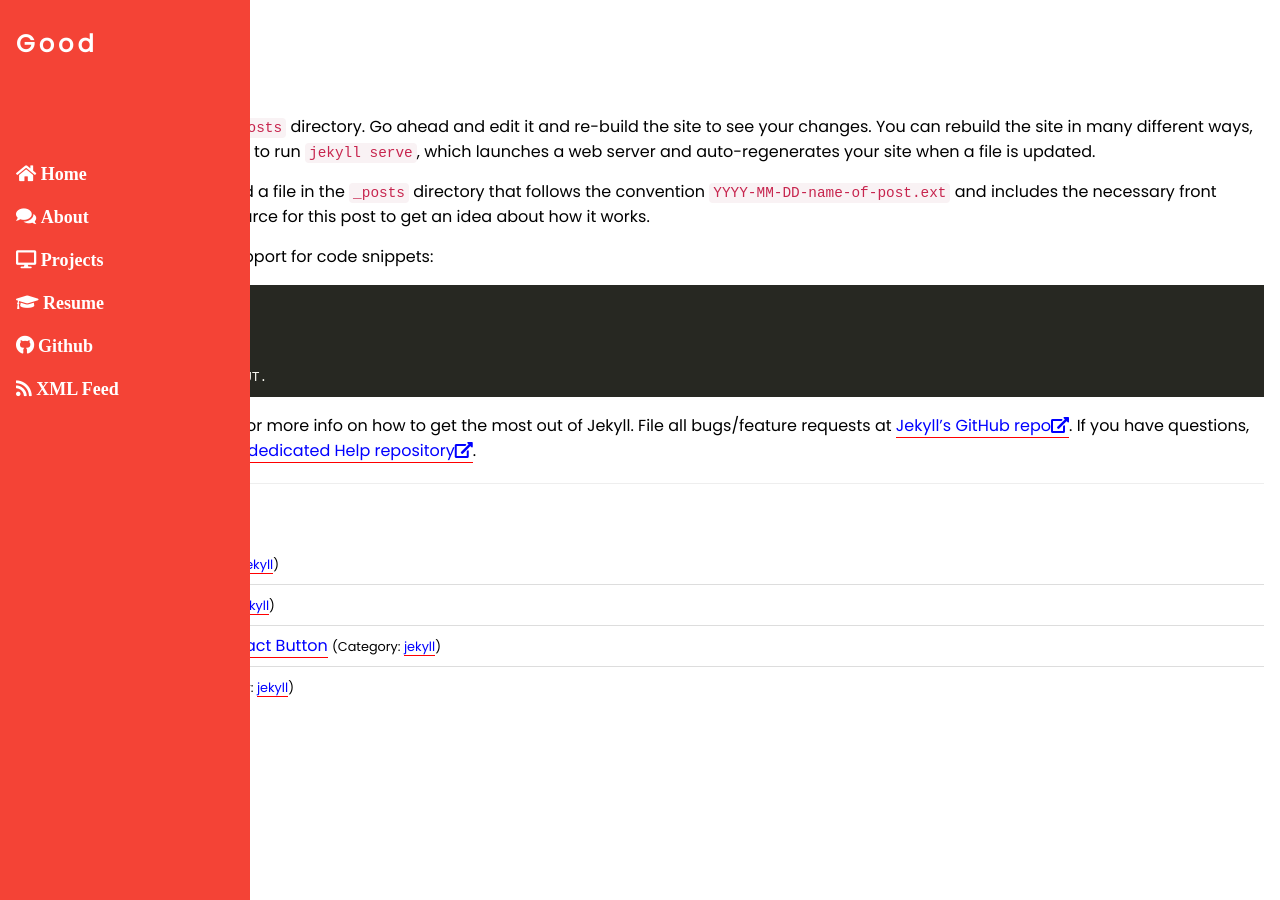
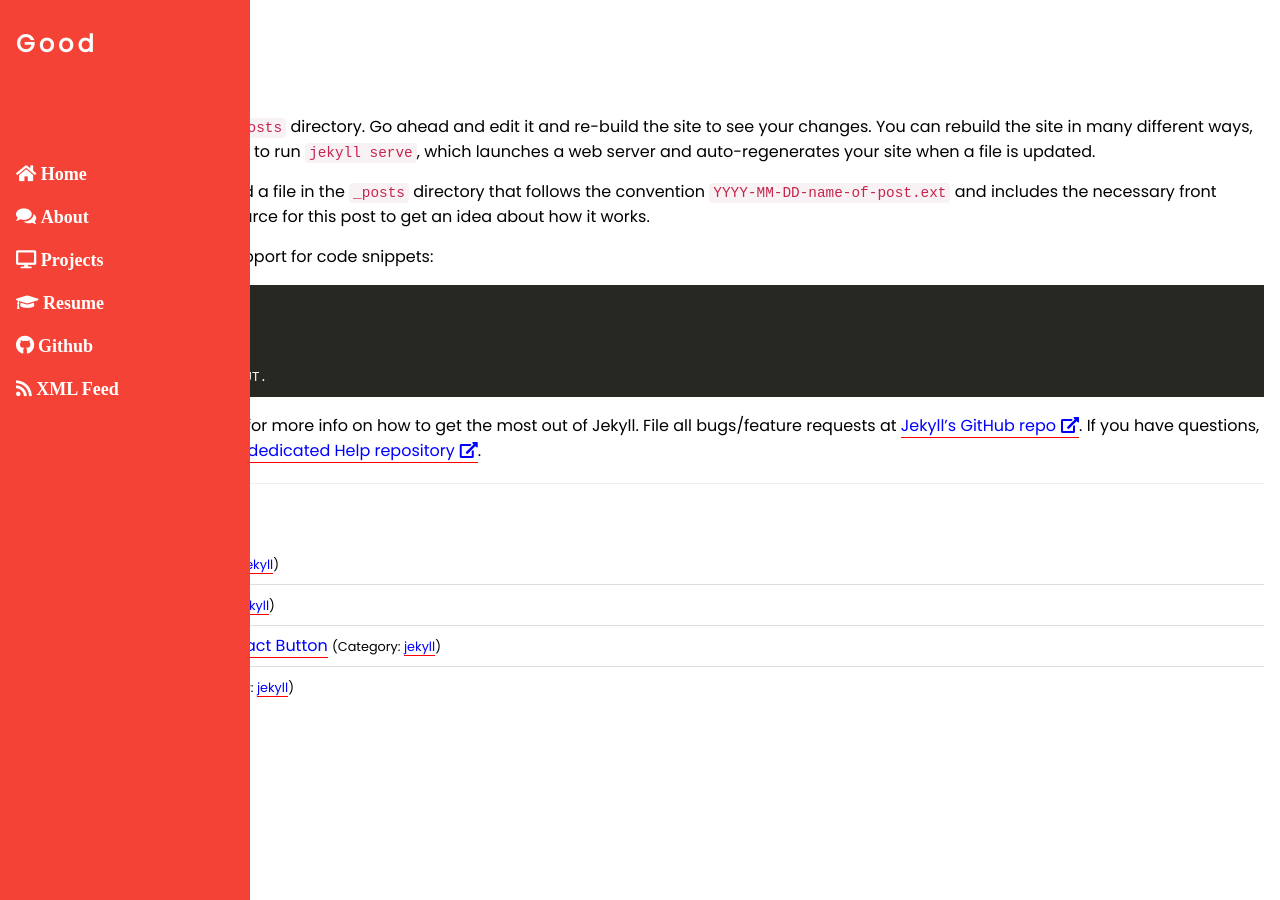
Before and after one commit to chipprogrammers/Good, a Jekyll site: the page built from _posts/2018-01-23-pagination-test3.md, in a window 1280 px wide. Built offline with Jekyll 4.4.1, drawn with Linux system fonts in a browser that asks for light colours; comment, search, counter and statistics services are not loaded.

Commit message:
Update main.css

```diff
--- a/assets/css/main.css
+++ b/assets/css/main.css
@@ -150,6 +150,7 @@
   content: "\f35d";
   font-family: "Font Awesome 5 Free";
   font-weight: 900;
+  margin: 0 0 0 5px;
 }
 #myLink a:link {
     color: blue;
```
